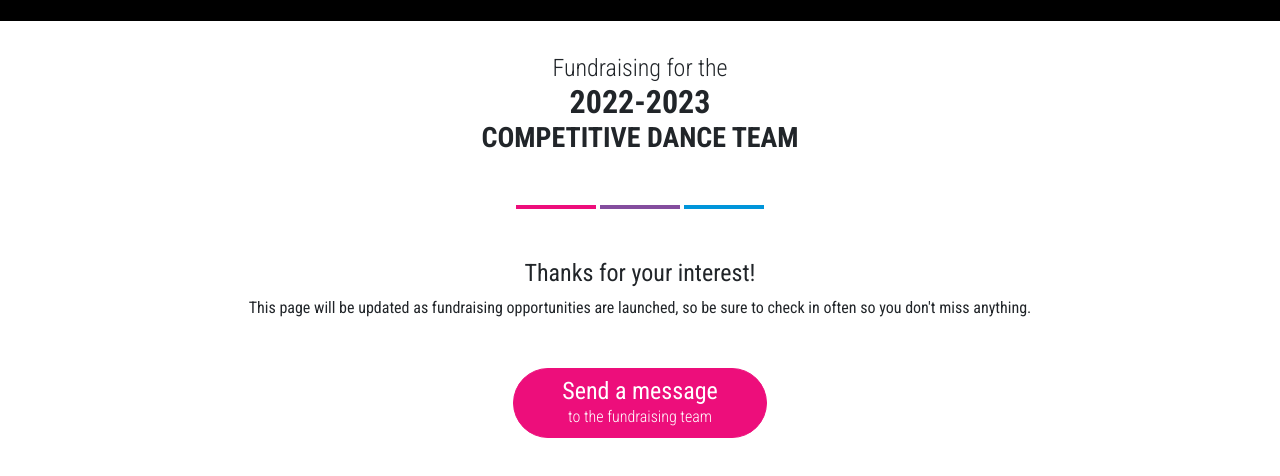
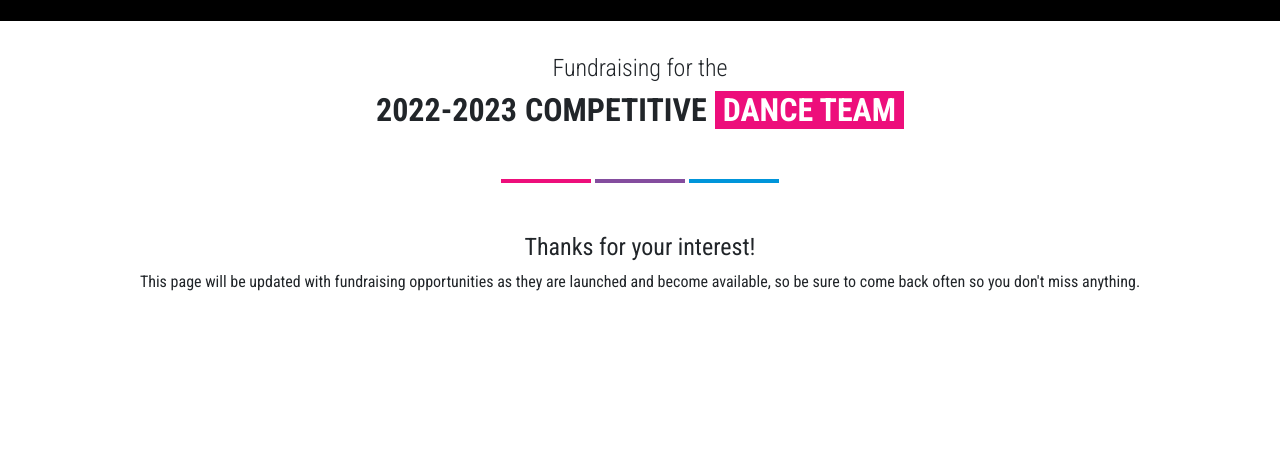
Before and after one commit to rcantin/tdc, a plain HTML site: page fundraising/index.html in a window 1280 px wide. Shown: the part 66-542 px from the top of the page. Drawn offline with nearby package versions, Linux system fonts and the light colour scheme.

Commit message:
Removed message button for fundraising page

```diff
--- a/fundraising/index.html
+++ b/fundraising/index.html
@@ -19,7 +19,7 @@
 
 
         <!-- Modal -->
-        <div class="modal fade" id="contactmodal" tabindex="-1" role="dialog" aria-labelledby="contactmodallabel" aria-hidden="true">
+        <!-- <div class="modal fade" id="contactmodal" tabindex="-1" role="dialog" aria-labelledby="contactmodallabel" aria-hidden="true">
             <div class="modal-dialog" role="document">
                 <div class="modal-content">
                     <div class="modal-header">
@@ -62,37 +62,40 @@
                     </div>
                 </div>
             </div>
-        </div>
+        </div> -->
 
         <div class="text-center bg-dark px-3 py-4 text-white fixed-top">
             <img src="../img/tdclogo-whitetext.svg" class="" style="width: 100%; max-width: 280px;">
         </div>
 
         <div class="text-center" style="padding-top: 120px;">
-            <div class="font-weight-light h4 mb-0">Fundraising for the</div>
-            <div class="font-weight-bold h2 mb-0">2022-2023</div>
-            <div class="font-weight-bold h3 mb-0 text-uppercase">Competitive Dance Team</div>
+            <div class="font-weight-light h4">Fundraising for the</div>
+            <div class="d-flex justify-content-center flex-wrap">
+                <div class="font-weight-bold h2 mb-0 mx-1 text-uppercase">2022-2023</div>
+                <div class="font-weight-bold h2 mb-0 mx-1 text-uppercase">Competitive</div>
+                <div class="font-weight-bold h2 mb-0 mx-1 px-2 text-uppercase text-white bg-pink text-nowrap">Dance Team</div>
+            </div>
         </div>
 
         <div class="d-flex justify-content-center align-items-center py-5">
-            <div class="bg-pink" style="height: 4px; width: 20%; max-width: 80px; margin: 2px;"></div>
-            <div class="bg-purple" style="height: 4px; width: 20%; max-width: 80px; margin: 2px;"></div>
-            <div class="bg-blue" style="height: 4px; width: 20%; max-width: 80px; margin: 2px;"></div>
+            <div class="bg-pink" style="height: 4px; width: 25%; max-width: 90px; margin: 2px;"></div>
+            <div class="bg-purple" style="height: 4px; width: 25%; max-width: 90px; margin: 2px;"></div>
+            <div class="bg-blue" style="height: 4px; width: 25%; max-width: 90px; margin: 2px;"></div>
         </div>
 
         <div class="container">
 
             <div class="text-center">
                 <div class="h4">Thanks for your interest!</div>
-                <div>This page will be updated as fundraising opportunities are launched, so be sure to check in often so you don't miss anything.</div>
+                <div>This page will be updated with fundraising opportunities as they are launched and become available, so be sure to come back often so you don't miss anything.</div>
             </div>
 
-            <div class="text-center pt-5">
+            <!-- <div class="text-center pt-5">
                 <button type="button" class="btn btn-primary btn-lg px-5" data-toggle="modal" data-target="#contactmodal">
                     <div class="h4 mb-0">Send a message</div>
                     <div class="small font-weight-light">to the fundraising team</div>
                 </button>
-            </div>
+            </div> -->
 
             <!-- <div class="pt-4">
                 <ul class="nav justify-content-center nav-pills mb-3" id="navigation-content" role="tablist">
```
Also changed, not shown: 1 other file.
